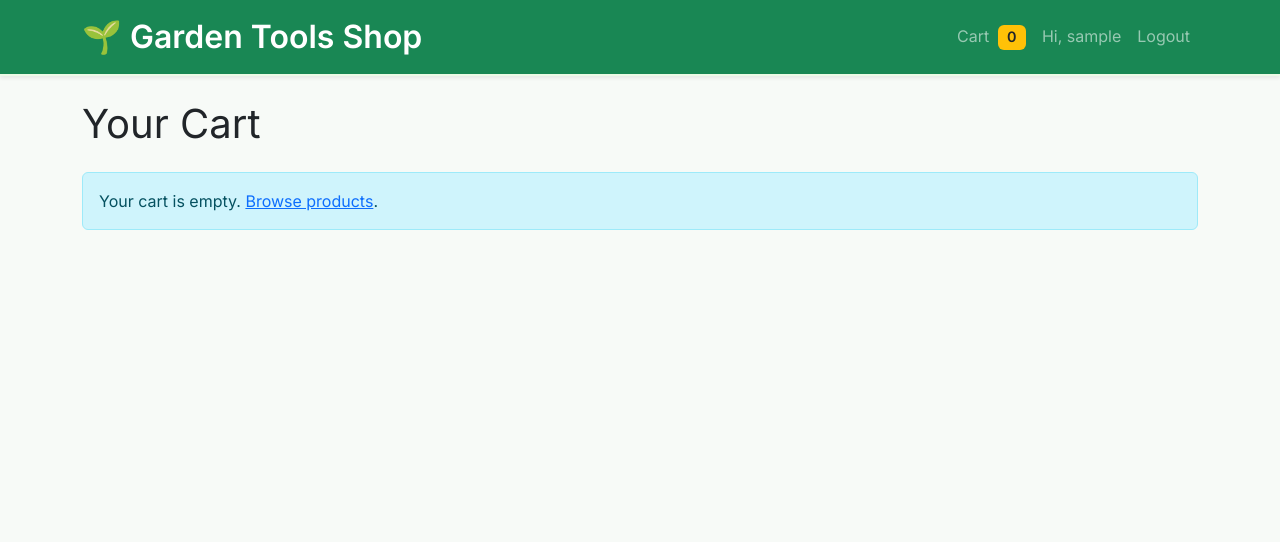
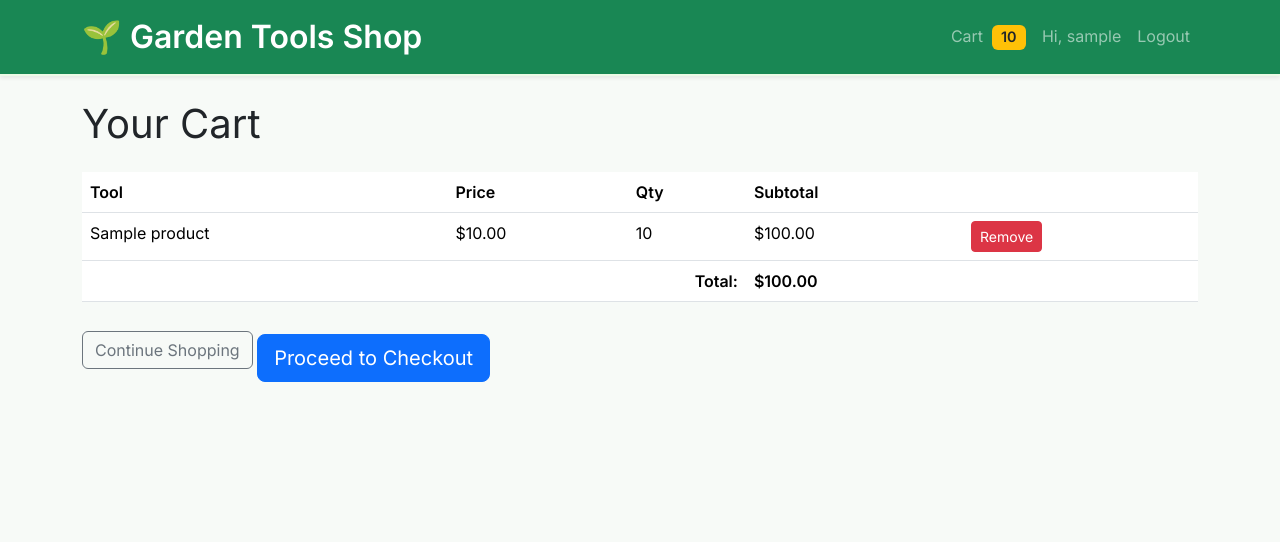
Before and after one commit to JohnR789/garden-shop-php, a PHP site: page /cart in a window 1280 px wide. Shown: the top 542 px of the page. Run offline with PHP 8.4, Linux system fonts and the light colour scheme; the visitor is signed in with stand-in values (Sample User, id 1); tables that the repository leaves empty or names only in its code hold one stand-in row (values such as "Sample post"); some libraries are stand-ins or nearby versions.

Commit message:
Implement user-specific cart system with DB-backed cart for logged-in users, session cart for guests. - Merge guest/session cart into DB cart on login. - Update Cart model and CartController for DB support. - Update AuthController to merge carts and manage user state. - Cart badge in header now displays correct count per user and updates instantly via AJAX. - Cart badge color is gray when empty, yellow when cart has items; color changes dynamically on add-to-cart. - Fixed instant UI updates for add-to-cart with AJAX, including badge and toast notification logic. - Improved header, product listing, and view templates for consistency and production readiness. - Added robust error handling, PHP error reporting for debugging, and ensured no cross-user cart sharing.

```diff
--- a/app/controllers/CartController.php
+++ b/app/controllers/CartController.php
@@ -2,19 +2,37 @@
 namespace App\Controllers;
 
 use App\Models\Product;
+use App\Models\Cart;
 use App\Core\View;
 
 /**
- * Cart logic using PHP sessions.
+ * Cart logic, using DB cart for logged-in, session for guest.
  */
 class CartController {
     /**
      * View cart.
      */
     public function index() {
-        $cart = $_SESSION['cart'] ?? [];
         $products = [];
         $total = 0;
+        if (!empty($_SESSION['user_id'])) {
+            // DB-backed cart
+            $cart = Cart::getOrCreateActiveCart($_SESSION['user_id']);
+            $items = Cart::getItems($cart['id']);
+            foreach ($items as $item) {
+                $item['subtotal'] = $item['price'] * $item['quantity'];
+                $products[] = [
+                    'id' => $item['product_id'],
+                    'name' => $item['name'],
+                    'price' => $item['price'],
+                    'qty' => $item['quantity'],
+                    'subtotal' => $item['subtotal'],
+                ];
+                $total += $item['subtotal'];
+            }
+        } else {
+            // Guest session cart
+            $cart = $_SESSION['cart'] ?? [];
             foreach ($cart as $id => $qty) {
                 $product = Product::find($id);
                 if ($product) {
@@ -24,72 +42,94 @@ class CartController {
                     $total += $product['subtotal'];
                 }
             }
+        }
         View::render('cart/index', ['products' => $products, 'total' => $total]);
     }
 
     /**
-     * Add an item to the cart (supports AJAX toast and returns new cart count).
+     * Add an item to the cart (AJAX toast, badge support, DB for user).
      */
     public function add() {
         $id = $_POST['id'] ?? null;
         $product = $id ? Product::find($id) : null;
-        if (!$product) {
+        $cart_count = 0;
+        $msg = 'Product not found.';
+        $cls = 'bg-danger';
+
+        if (!empty($_SESSION['user_id'])) {
+            // DB cart for logged-in users
+            $user_id = $_SESSION['user_id'];
+            $cart = Cart::getOrCreateActiveCart($user_id);
+            if ($product) {
+                Cart::addItem($cart['id'], $id, 1);
+                $cart_count = Cart::countItems($cart['id']);
+                $msg = "{$product['name']} added to cart!";
+                $cls = 'bg-success';
+            } else {
+                $cart_count = Cart::countItems($cart['id']);
+            }
+        } else {
+            // Guest session cart
+            if ($product) {
+                if (!isset($_SESSION['cart'])) $_SESSION['cart'] = [];
+                if (!isset($_SESSION['cart'][$id])) $_SESSION['cart'][$id] = 0;
+                $_SESSION['cart'][$id] += 1;
+                $cart_count = array_sum($_SESSION['cart']);
+                $msg = "{$product['name']} added to cart!";
+                $cls = 'bg-success';
+            } else {
                 $cart_count = array_sum($_SESSION['cart'] ?? []);
+            }
+        }
+
+        // AJAX or redirect
         if ($this->isAjax()) {
             header('Content-Type: application/json');
             echo json_encode([
-                    'success' => false,
-                    'message' => 'Product not found.',
+                'success' => $product ? true : false,
+                'message' => $msg,
                 'cart_count' => $cart_count
             ]);
             exit;
         }
         $_SESSION['toast'] = [
-                'message' => 'Product not found.',
-                'class' => 'bg-danger'
-            ];
-            header("Location: /");
-            exit;
-        }
-        if (!isset($_SESSION['cart'])) $_SESSION['cart'] = [];
-        if (!isset($_SESSION['cart'][$id])) $_SESSION['cart'][$id] = 0;
-        $_SESSION['cart'][$id] += 1;
-
-        $cart_count = array_sum($_SESSION['cart']);
-        if ($this->isAjax()) {
-            header('Content-Type: application/json');
-            echo json_encode([
-                'success' => true,
-                'message' => "{$product['name']} added to cart!",
-                'cart_count' => $cart_count
-            ]);
-            exit;
-        }
-        $_SESSION['toast'] = [
-            'message' => "{$product['name']} added to cart!",
-            'class' => 'bg-success'
+            'message' => $msg,
+            'class' => $cls
         ];
         header("Location: /cart");
         exit;
     }
 
     /**
-     * Remove an item from cart.
+     * Remove an item from cart (DB or session).
      */
     public function remove() {
         $id = $_POST['id'] ?? null;
+        $msg = 'Product not found in cart.';
+        $cls = 'bg-danger';
+        if (!empty($_SESSION['user_id'])) {
+            $cart = Cart::getOrCreateActiveCart($_SESSION['user_id']);
+            $items = Cart::getItems($cart['id']);
+            $found = false;
+            foreach ($items as $item) {
+                if ($item['product_id'] == $id) $found = true;
+            }
+            if ($found) {
+                Cart::removeItem($cart['id'], $id);
+                $msg = 'Product removed from cart.';
+                $cls = 'bg-warning text-dark';
+            }
+        } else {
             if (isset($_SESSION['cart'][$id])) {
                 unset($_SESSION['cart'][$id]);
+                $msg = 'Product removed from cart.';
+                $cls = 'bg-warning text-dark';
+            }
+        }
         $_SESSION['toast'] = [
-                'message' => 'Product removed from cart.',
-                'class' => 'bg-warning text-dark'
+            'message' => $msg,
+            'class' => $cls
         ];
-        } else {
-            $_SESSION['toast'] = [
-                'message' => 'Product not found in cart.',
-                'class' => 'bg-danger'
-            ];
-        }
         header("Location: /cart");
         exit;
     }
--- /dev/null
+++ b/app/models/Cart.php
@@ -0,0 +1,131 @@
+<?php
+namespace App\Models;
+
+use PDO;
+
+class Cart
+{
+    // Fetch the user's active cart (creates one if not exists)
+    public static function getOrCreateActiveCart($user_id)
+    {
+        $pdo = self::pdo();
+        // Try to find an active cart
+        $stmt = $pdo->prepare("SELECT * FROM carts WHERE user_id = ? AND status = 'active' LIMIT 1");
+        $stmt->execute([$user_id]);
+        $cart = $stmt->fetch(PDO::FETCH_ASSOC);
+
+        if ($cart) return $cart;
+
+        // If not found, create one
+        $stmt = $pdo->prepare("INSERT INTO carts (user_id, status) VALUES (?, 'active')");
+        $stmt->execute([$user_id]);
+        $cart_id = $pdo->lastInsertId();
+
+        // Return the new cart
+        return [
+            'id' => $cart_id,
+            'user_id' => $user_id,
+            'status' => 'active'
+        ];
+    }
+
+    // Add or update a product in the cart
+    public static function addItem($cart_id, $product_id, $qty = 1)
+    {
+        $pdo = self::pdo();
+        // Check if already exists
+        $stmt = $pdo->prepare("SELECT id, quantity FROM cart_items WHERE cart_id = ? AND product_id = ?");
+        $stmt->execute([$cart_id, $product_id]);
+        $item = $stmt->fetch(PDO::FETCH_ASSOC);
+
+        if ($item) {
+            // Update quantity
+            $newQty = $item['quantity'] + $qty;
+            $update = $pdo->prepare("UPDATE cart_items SET quantity = ? WHERE id = ?");
+            $update->execute([$newQty, $item['id']]);
+        } else {
+            // Add new item
+            $insert = $pdo->prepare("INSERT INTO cart_items (cart_id, product_id, quantity) VALUES (?, ?, ?)");
+            $insert->execute([$cart_id, $product_id, $qty]);
+        }
+    }
+
+    // Update the quantity for a cart item
+    public static function updateItem($cart_id, $product_id, $qty)
+    {
+        $pdo = self::pdo();
+        if ($qty > 0) {
+            $stmt = $pdo->prepare("UPDATE cart_items SET quantity = ? WHERE cart_id = ? AND product_id = ?");
+            $stmt->execute([$qty, $cart_id, $product_id]);
+        } else {
+            // Remove if quantity <= 0
+            self::removeItem($cart_id, $product_id);
+        }
+    }
+
+    // Remove an item from cart
+    public static function removeItem($cart_id, $product_id)
+    {
+        $pdo = self::pdo();
+        $stmt = $pdo->prepare("DELETE FROM cart_items WHERE cart_id = ? AND product_id = ?");
+        $stmt->execute([$cart_id, $product_id]);
+    }
+
+    // Get all items in the cart (with product info)
+    public static function getItems($cart_id)
+    {
+        $pdo = self::pdo();
+        $sql = "SELECT ci.*, p.name, p.price, p.image, p.description
+                FROM cart_items ci
+                JOIN products p ON ci.product_id = p.id
+                WHERE ci.cart_id = ?";
+        $stmt = $pdo->prepare($sql);
+        $stmt->execute([$cart_id]);
+        return $stmt->fetchAll(PDO::FETCH_ASSOC);
+    }
+
+    // Count total items in cart (sum of quantities)
+    public static function countItems($cart_id)
+    {
+        $pdo = self::pdo();
+        $stmt = $pdo->prepare("SELECT SUM(quantity) FROM cart_items WHERE cart_id = ?");
+        $stmt->execute([$cart_id]);
+        return (int) $stmt->fetchColumn();
+    }
+
+    // Get the user's active cart_id (or null)
+    public static function getActiveCartId($user_id)
+    {
+        $pdo = self::pdo();
+        $stmt = $pdo->prepare("SELECT id FROM carts WHERE user_id = ? AND status = 'active' LIMIT 1");
+        $stmt->execute([$user_id]);
+        return $stmt->fetchColumn();
+    }
+
+    // Delete all items in a cart
+    public static function clear($cart_id)
+    {
+        $pdo = self::pdo();
+        $stmt = $pdo->prepare("DELETE FROM cart_items WHERE cart_id = ?");
+        $stmt->execute([$cart_id]);
+    }
+
+    // Mark cart as 'ordered' (called after successful checkout)
+    public static function markOrdered($cart_id)
+    {
+        $pdo = self::pdo();
+        $stmt = $pdo->prepare("UPDATE carts SET status = 'ordered' WHERE id = ?");
+        $stmt->execute([$cart_id]);
+    }
+
+    // PDO helper
+    protected static function pdo()
+    {
+        $cfg = require __DIR__ . '/../../config/config.php';
+        return new PDO(
+            "mysql:host={$cfg['db_host']};dbname={$cfg['db_name']};charset=utf8mb4",
+            $cfg['db_user'], $cfg['db_pass'],
+            [PDO::ATTR_ERRMODE => PDO::ERRMODE_EXCEPTION]
+        );
+    }
+}
--- a/app/views/layout/header.php
+++ b/app/views/layout/header.php
@@ -29,12 +29,27 @@
         <div class="collapse navbar-collapse" id="navbarsExample07">
             <ul class="navbar-nav ms-auto">
                 <li class="nav-item">
-                    <a class="nav-link position-relative" href="/cart">
+                    <a class="nav-link position-relative" href="/cart" id="cart-link">
                         Cart
-                        <!-- Always render the badge for dynamic update via JS -->
-                        <span id="cart-badge" class="badge bg-warning text-dark ms-1" style="font-size:0.9em;">
-                            <?= array_sum($_SESSION['cart'] ?? []) ?>
-                        </span>
+                        <?php
+                            // Use DB cart count for logged-in, session cart for guests
+                            if (!empty($_SESSION['user_id'])) {
+                                if (!class_exists('\App\Models\Cart')) {
+                                    require_once __DIR__ . '/../../models/Cart.php';
+                                }
+                                $cartId = \App\Models\Cart::getActiveCartId($_SESSION['user_id']);
+                                $cart_count = $cartId ? \App\Models\Cart::countItems($cartId) : 0;
+                            } else {
+                                $cart_count = array_sum($_SESSION['cart'] ?? []);
+                            }
+                            $badgeClass = $cart_count > 0 ? 'bg-warning text-dark' : 'bg-secondary';
+                            $badgeStyle = 'font-size:0.9em;' . ($cart_count == 0 ? 'opacity:0.4;' : '');
+                        ?>
+                        <span
+                            id="cart-badge"
+                            class="badge ms-1 <?= $badgeClass ?>"
+                            style="<?= $badgeStyle ?>"
+                        ><?= $cart_count ?></span>
                     </a>
                 </li>
                 <?php if (!empty($_SESSION['user'])): ?>
```
Also changed, not shown: app/controllers/AuthController.php (+15 -1 lines), app/views/products/index.php (+16 -6 lines). Lines whose indentation alone changed are shown as unchanged.
